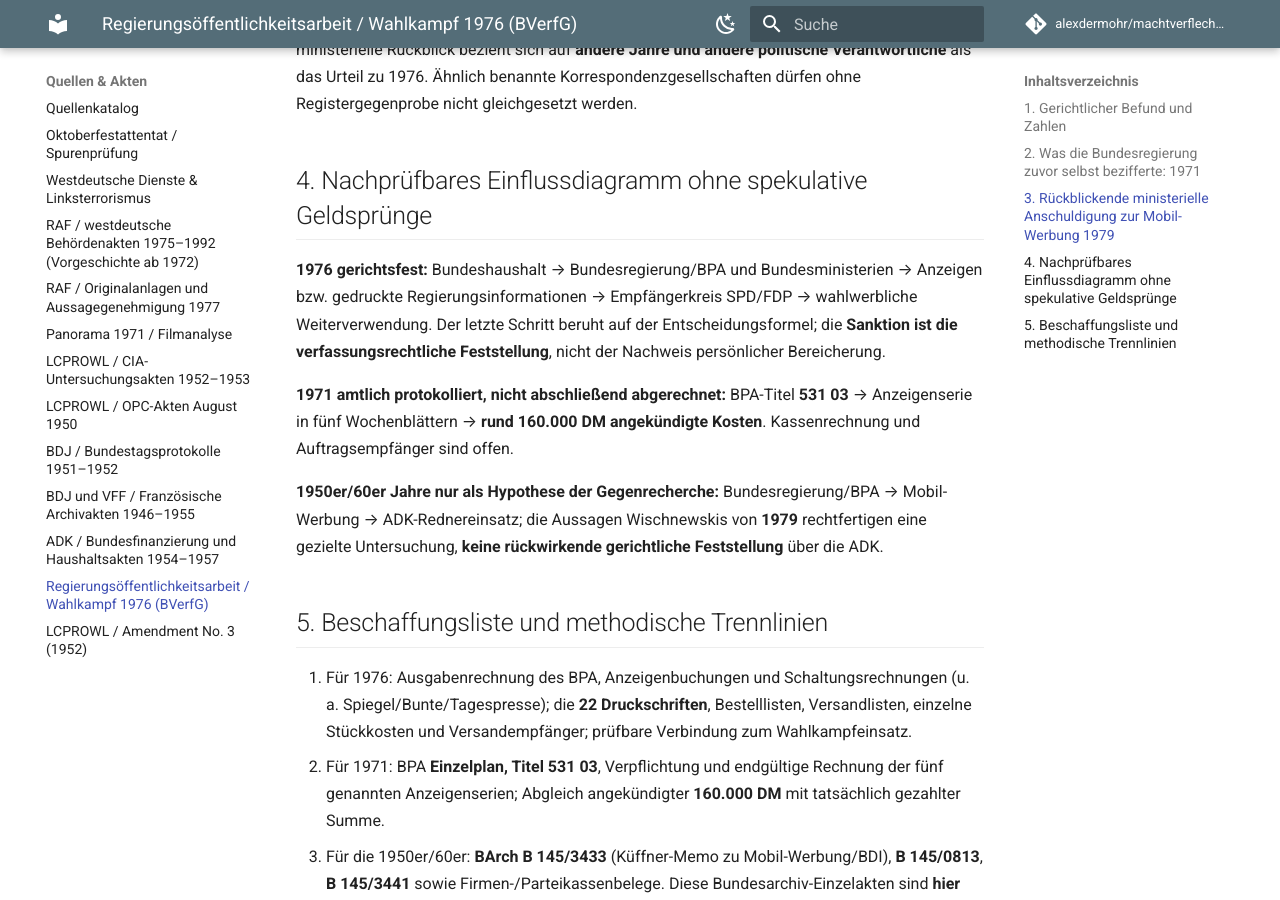
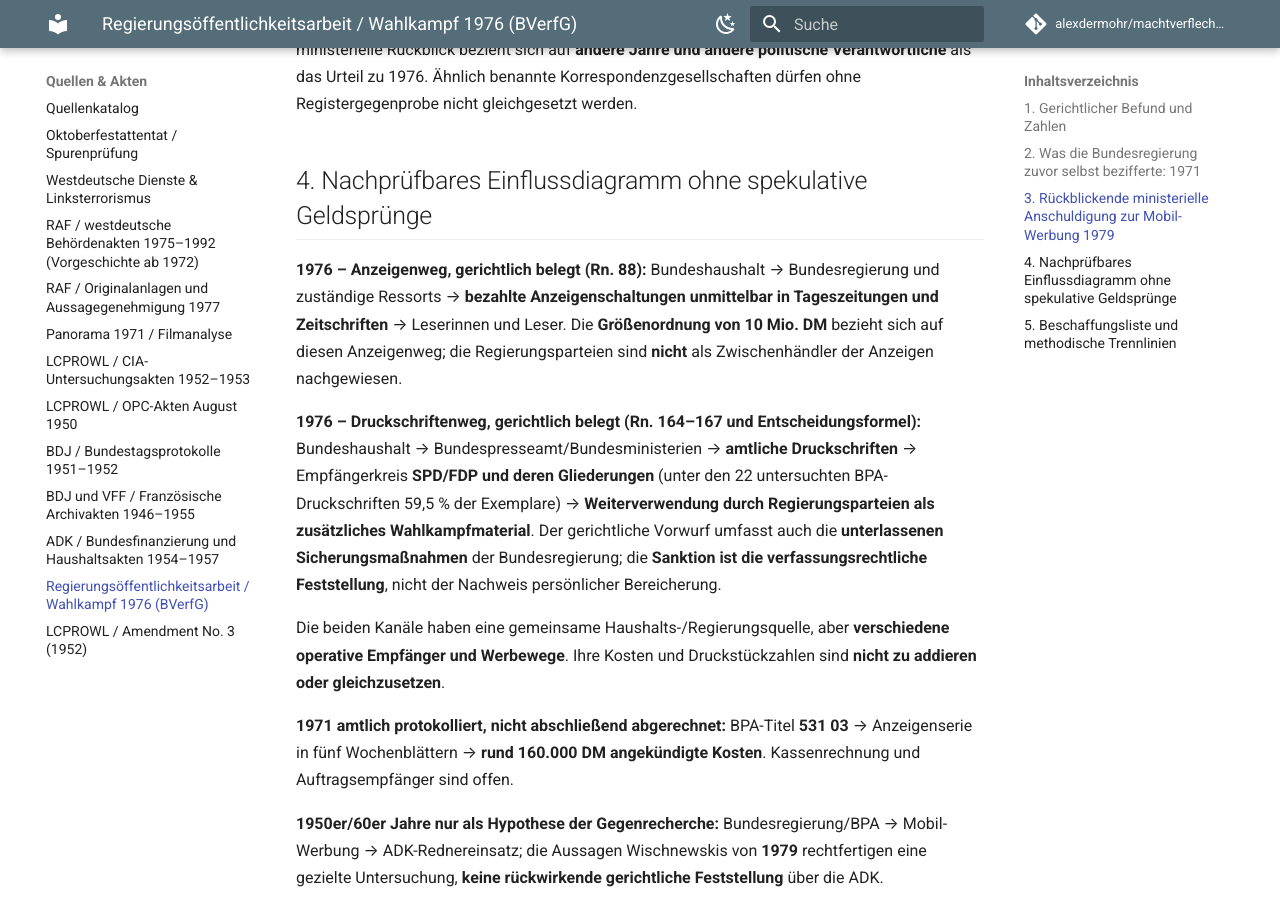
Before and after one commit to alexdermohr/machtverflechtungen, an MkDocs documentation site: the page built from docs/quellen/bverfg-staatliche-wahlkampfhilfe-1976.md, in a window 1280 px wide and 900 px high, scrolled down 2384 px. Built offline with MkDocs 1.6.1 and Material for MkDocs 9.7.7, drawn with Linux system fonts in a browser that asks for light colours; comment, search, counter and statistics services are not loaded.

Commit message:
fix: Anzeigen- und Druckschriftenweg 1976 im BVerfG-Urteil trennen

```diff
--- a/docs/quellen/bverfg-staatliche-wahlkampfhilfe-1976.md
+++ b/docs/quellen/bverfg-staatliche-wahlkampfhilfe-1976.md
@@ -30,7 +30,11 @@ Im [**164. Bundestagsplenum vom 28. Juni 1979**, gedruckte S. 13158, PDF-Blatt 7
 
 ## 4. Nachprüfbares Einflussdiagramm ohne spekulative Geldsprünge
 
-**1976 gerichtsfest:** Bundeshaushalt → Bundesregierung/BPA und Bundesministerien → Anzeigen bzw. gedruckte Regierungsinformationen → Empfängerkreis SPD/FDP → wahlwerbliche Weiterverwendung. Der letzte Schritt beruht auf der Entscheidungsformel; die **Sanktion ist die verfassungsrechtliche Feststellung**, nicht der Nachweis persönlicher Bereicherung.
+**1976 – Anzeigenweg, gerichtlich belegt (Rn. 88):** Bundeshaushalt → Bundesregierung und zuständige Ressorts → **bezahlte Anzeigenschaltungen unmittelbar in Tageszeitungen und Zeitschriften** → Leserinnen und Leser. Die **Größenordnung von 10 Mio. DM** bezieht sich auf diesen Anzeigenweg; die Regierungsparteien sind **nicht** als Zwischenhändler der Anzeigen nachgewiesen.
+
+**1976 – Druckschriftenweg, gerichtlich belegt (Rn. 164–167 und Entscheidungsformel):** Bundeshaushalt → Bundespresseamt/Bundesministerien → **amtliche Druckschriften** → Empfängerkreis **SPD/FDP und deren Gliederungen** (unter den 22 untersuchten BPA-Druckschriften 59,5 % der Exemplare) → **Weiterverwendung durch Regierungsparteien als zusätzliches Wahlkampfmaterial**. Der gerichtliche Vorwurf umfasst auch die **unterlassenen Sicherungsmaßnahmen** der Bundesregierung; die **Sanktion ist die verfassungsrechtliche Feststellung**, nicht der Nachweis persönlicher Bereicherung.
+
+Die beiden Kanäle haben eine gemeinsame Haushalts-/Regierungsquelle, aber **verschiedene operative Empfänger und Werbewege**. Ihre Kosten und Druckstückzahlen sind **nicht zu addieren oder gleichzusetzen**.
 
 **1971 amtlich protokolliert, nicht abschließend abgerechnet:** BPA-Titel **531 03** → Anzeigenserie in fünf Wochenblättern → **rund 160.000 DM angekündigte Kosten**. Kassenrechnung und Auftragsempfänger sind offen.
 
```
Also changed, not shown: 1 other file.
